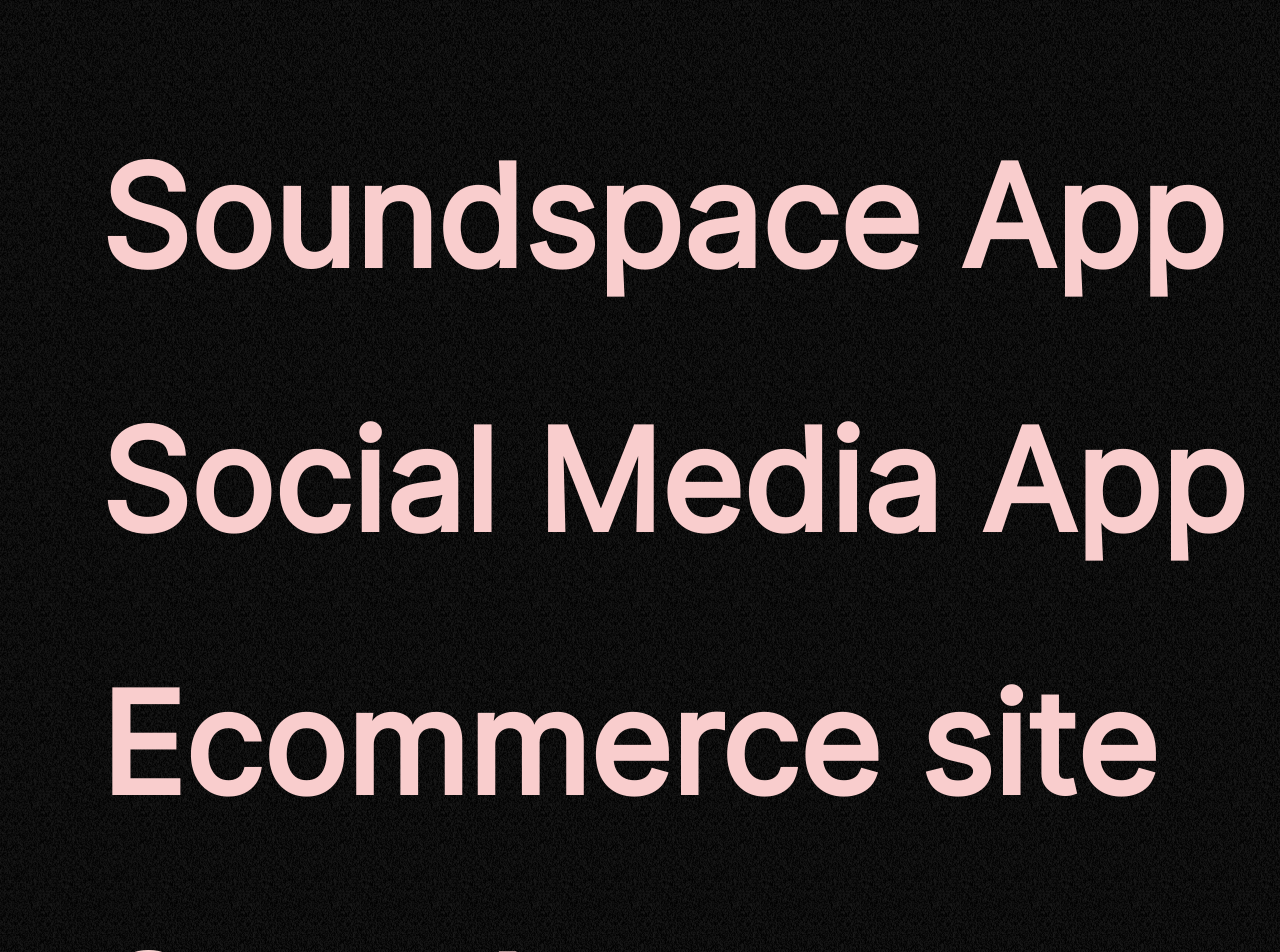
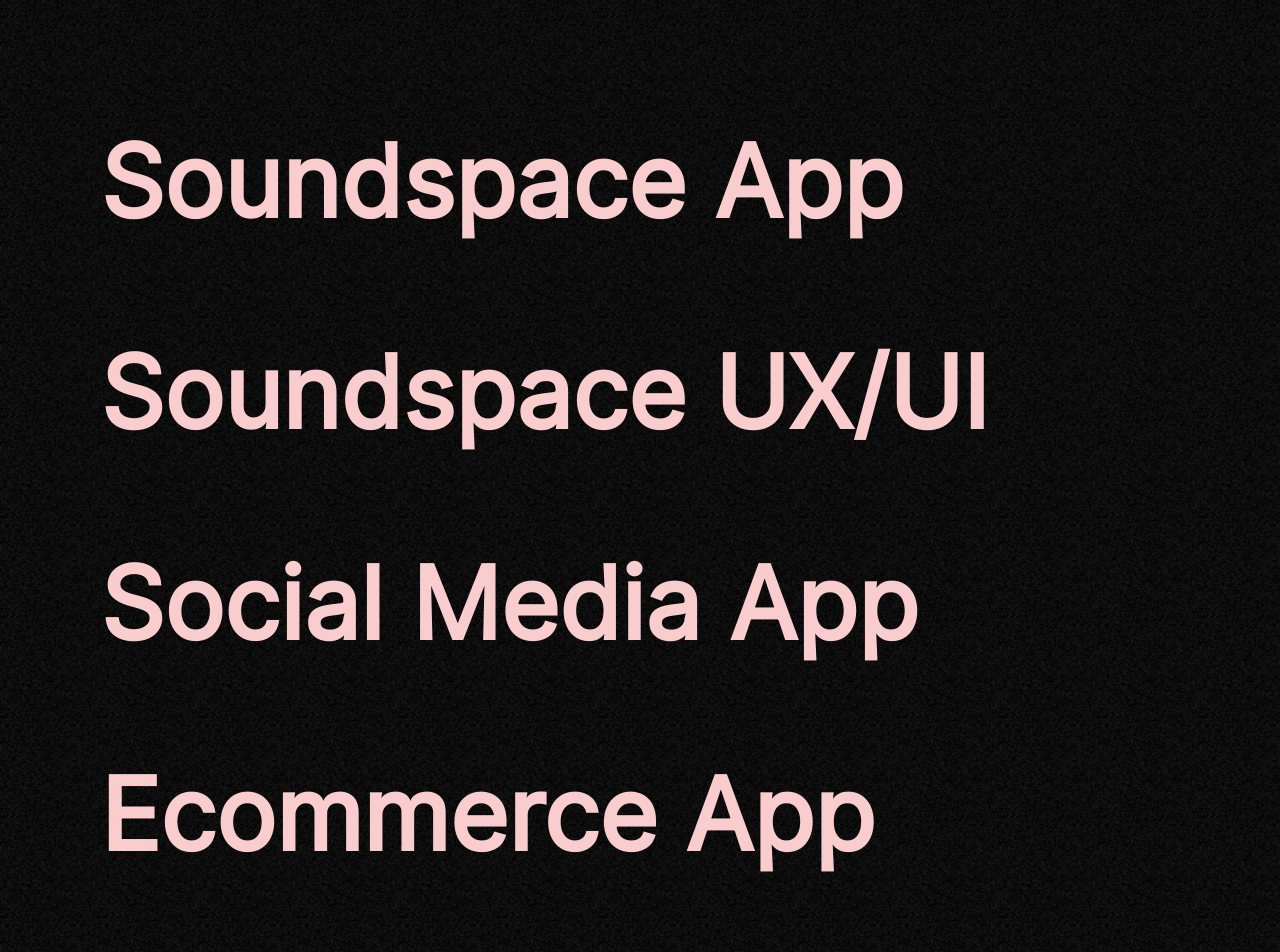
Before and after one commit to alexnbuchanan/portfolio2, a React (Create React App) app: page / in a window 1280 px wide. Shown: the part 760-1712 px from the top of the page. Built offline with nearby package versions, Linux system fonts and the light colour scheme.

Commit message:
css grid update 1

```diff
--- a/src/Components/App.js
+++ b/src/Components/App.js
@@ -1,9 +1,13 @@
 import "./App.css";
-import { BrowserRouter as Router, Routes, Route } from "react-router-dom";
+import { BrowserRouter as Router, Routes, Route, Link } from "react-router-dom";
 import Home from "./Home/Home";
 import About from "./About";
 import Nav from "./NavBar/Nav";
 import { useEffect } from "react";
+import Ecomm from "./Projects/Ecomm";
+import Social from "./Projects/Social";
+import Soundspace from "./Projects/Soundspace";
+import Soundspaceux from "./Projects/Soundspaceux";
 
 function App() {
   useEffect(() => {
@@ -25,6 +29,10 @@ function App() {
         <Nav />
 
         <Routes>
+          <Route path="/ecomm" element={<Ecomm />} />
+          <Route path="/social" element={<Social />} />
+          <Route path="/soundspace" element={<Soundspace />} />
+          <Route path="/soundspaceux" element={<Soundspaceux />} />
           <Route path="/about" element={<About />} />
           <Route path="/" exact element={<Home />} />
         </Routes>
--- a/src/Components/Home/Home.css
+++ b/src/Components/Home/Home.css
@@ -47,7 +47,7 @@ canvas {
 
 .fontStyle{
   margin-left: 100px;
-  font-size: 70px;
+  font-size: 100px;
  margin-bottom: 90px;
   /* color: #f9cdcd */
 }
--- a/src/Components/Home/Home.js
+++ b/src/Components/Home/Home.js
@@ -2,6 +2,7 @@ import React, { useState, useEffect, useRef } from "react";
 import "./Home.css";
 import { gsap } from "gsap";
 import { ScrollTrigger } from "gsap/ScrollTrigger";
+import { Link } from "react-router-dom";
 gsap.registerPlugin(ScrollTrigger);
 
 export default function Home() {
@@ -57,21 +58,34 @@ export default function Home() {
                 <u style={{ textDecorationThickness: "1px", float: "right" }}>
                   Los Angeles, CA
                 </u>
-                <img src="/images/la_city_hall.jpg" />
+                <img src="/images/LA_Freeway.jpg" />
               </a>
             </div>
           </div>
         </div>
       </div>
 
-      <div ref={backColor} className="fontStyle">
-        <h1>Soundspace App</h1>
+      <div ref={backColor}>
+        <Link
+          style={{ textDecoration: "none", color: "black" }}
+          to="/soundspace"
+        >
+          <h2 className="fontStyle">Soundspace App</h2>
+        </Link>
 
-        <h1>Social Media App</h1>
+        <Link
+          style={{ textDecoration: "none", color: "black" }}
+          to="/soundspaceux"
+        >
+          <h2 className="fontStyle"> Soundspace UX/UI</h2>
+        </Link>
 
-        <h1>Ecommerce site</h1>
-
-        <h1> Soundspace UX/UI</h1>
+        <Link style={{ textDecoration: "none", color: "black" }} to="/social">
+          <h2 className="fontStyle">Social Media App</h2>
+        </Link>
+        <Link style={{ textDecoration: "none", color: "black" }} to="/ecomm">
+          <h2 className="fontStyle">Ecommerce App</h2>
+        </Link>
       </div>
     </div>
   );
--- /dev/null
+++ b/src/Components/Projects/Ecomm.js
@@ -0,0 +1,25 @@
+import React from "react";
+import "./Projects.css";
+
+export default function Ecomm() {
+  return (
+    <div class="grid-container">
+      <div style={{ height: "100%" }} class="grid-item grid-item-1"></div>
+      <div class="grid-item grid-item-2">
+        <h1
+          style={{
+            fontFamily: "interMedium",
+            fontSize: "75px",
+            marginTop: "100px",
+          }}
+        >
+          Ecommerce App
+        </h1>
+
+        <h2 style={{ fontFamily: "interMedium" }}>About</h2>
+        <h2 style={{ fontFamily: "interMedium" }}>Link</h2>
+      </div>
+      <div class="grid-item grid-item-3"></div>
+    </div>
+  );
+}
--- /dev/null
+++ b/src/Components/Projects/Projects.css
@@ -0,0 +1,4 @@
+.grid-container {
+    display: grid;
+    grid-template-columns: 1fr 4fr 1fr
+}
--- /dev/null
+++ b/src/Components/Projects/Social.js
@@ -0,0 +1,5 @@
+import React from "react";
+
+export default function Social() {
+  return <div>socialMedia</div>;
+}
--- /dev/null
+++ b/src/Components/Projects/Soundspace.js
@@ -0,0 +1,12 @@
+import React from "react";
+
+export default function Soundspace() {
+  return (
+    <>
+      <main>
+        <h2>Who are we?</h2>
+        <p>That feels like an existential question, don't you think?</p>
+      </main>
+    </>
+  );
+}
--- /dev/null
+++ b/src/Components/Projects/Soundspaceux.js
@@ -0,0 +1,5 @@
+import React from "react";
+
+export default function Soundspaceux() {
+  return <div>soundSpaceUX</div>;
+}
```
Also changed, not shown: public/images/LA_Freeway.jpg (added).
